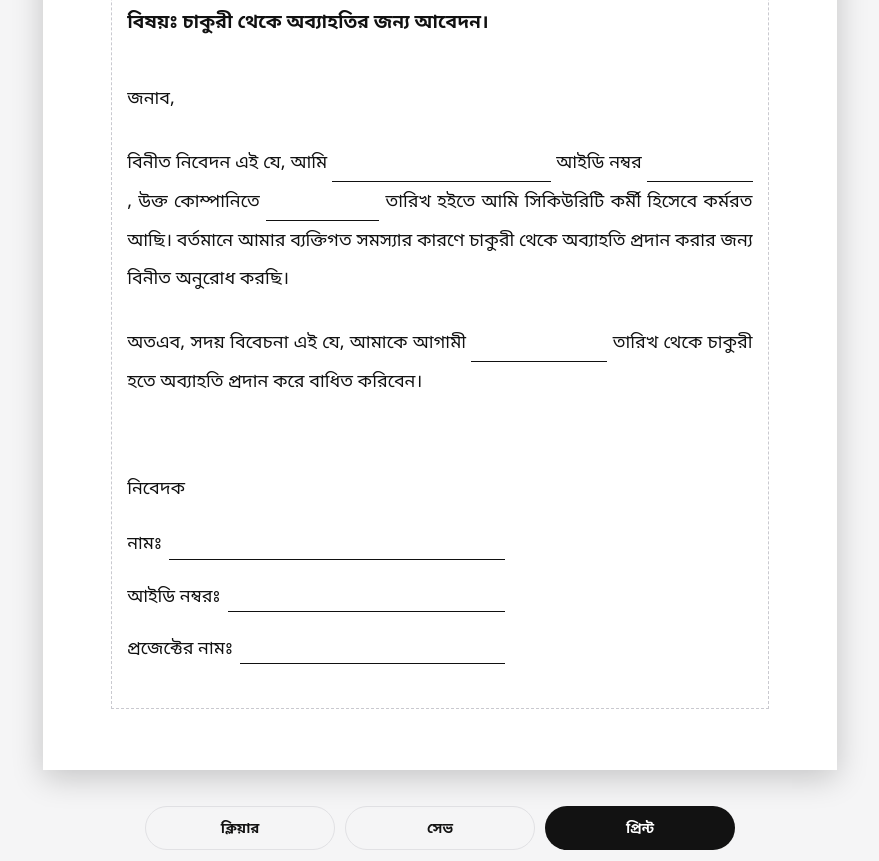
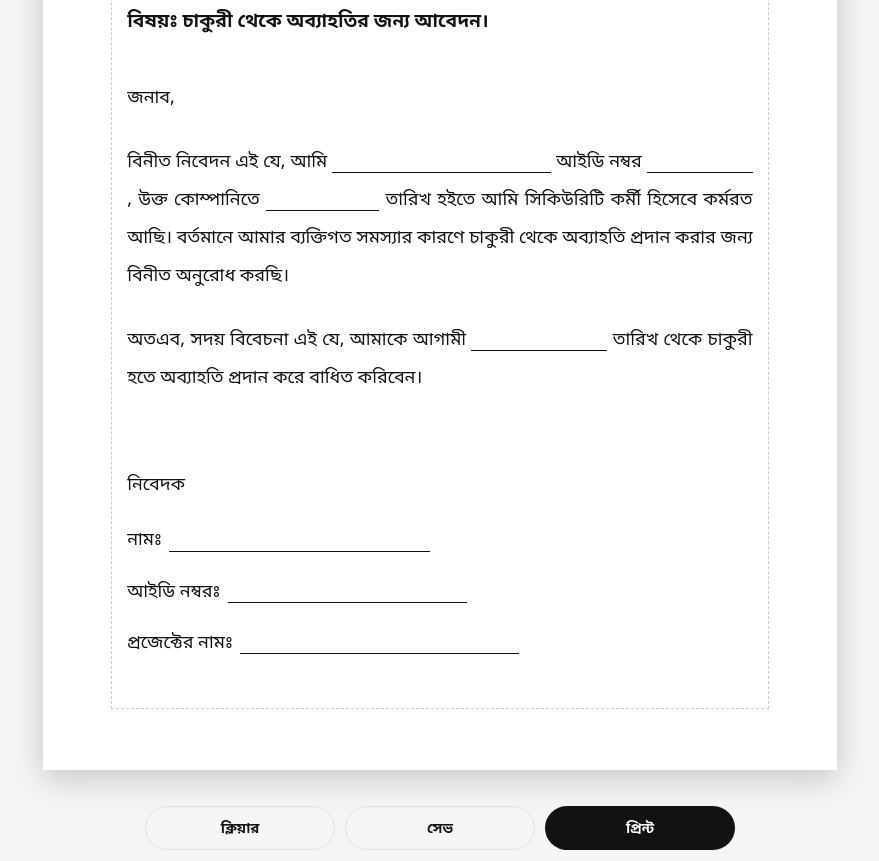
Before and after one commit to saiful-987-yu/formghor, a plain HTML site: page forms/resignation-letter/index.html in a window 1280 px wide. Shown: the part 687-1548 px from the top of the page, without its empty margins (200-1079 px from the left). Drawn offline with Linux system fonts and the light colour scheme.

Commit message:
Update new version

```diff
--- a/core/form.js
+++ b/core/form.js
@@ -388,6 +388,29 @@ input.select();
 updateEye();
 updateAsk();
 }
+var fitContext = document.createElement('canvas').getContext('2d');
+function autofitInput(node) {
+if (!node || !node.hasAttribute || !node.hasAttribute('data-autofit')) {
+return;
+}
+if (!node.value) {
+node.style.width = '';
+return;
+}
+var cs = window.getComputedStyle(node);
+if (!cs.fontSize) {
+return;
+}
+fitContext.font = cs.fontStyle + ' ' + cs.fontWeight + ' ' + cs.fontSize + ' ' + cs.fontFamily;
+var pad = (parseFloat(cs.paddingLeft) || 0) + (parseFloat(cs.paddingRight) || 0);
+node.style.width = Math.ceil(fitContext.measureText(node.value).width + pad + 3) + 'px';
+}
+function autofitAll() {
+var list = document.querySelectorAll('[data-autofit]');
+for (var i = 0; i < list.length; i++) {
+autofitInput(list[i]);
+}
+}
 function autosize(ta) {
 ta.style.height = 'auto';
 var h = ta.scrollHeight;
@@ -1250,8 +1273,22 @@ sanitizeKind(node, true);
 node.value = source[i].value;
 }
 node.dispatchEvent(new Event('g:filled'));
+autofitInput(node);
 if (node.classList.contains('g-ta')) {
 autosize(node);
+}
+}
+var holders = root.querySelectorAll('[data-mirror]');
+for (var h = 0; h < holders.length; h++) {
+var holder = holders[h];
+if (holder.tagName === 'INPUT' || holder.tagName === 'TEXTAREA') {
+continue;
+}
+var from = root.querySelector('[name="' + holder.getAttribute('data-mirror') + '"]');
+var text = from && typeof from.value === 'string' ? from.value.trim() : '';
+if (text) {
+holder.textContent = text;
+holder.classList.add('has');
 }
 }
 }
@@ -2576,6 +2613,16 @@ fit();
 }
 document.addEventListener('input', queueFit, true);
 document.addEventListener('g:filled', queueFit, true);
+document.addEventListener('input', function (e) {
+autofitInput(e.target);
+}, true);
+document.addEventListener('g:filled', function (e) {
+autofitInput(e.target);
+}, true);
+window.addEventListener('load', autofitAll);
+if (document.fonts && document.fonts.ready) {
+document.fonts.ready.then(autofitAll);
+}
 window.addEventListener('resize', previewFit);
 window.addEventListener('popstate', closePreview);
 window.addEventListener('load', fit);
--- a/forms/resignation-letter/form.css
+++ b/forms/resignation-letter/form.css
@@ -35,15 +35,25 @@ text-align: justify;
 margin: 0;
 line-height: 2.1;
 }
+.f-resignation-letter .g-in,
+.f-resignation-letter .mn {
+font-size: 14.5pt;
+font-style: italic;
+line-height: 1.3;
+}
 .f-resignation-letter .g-in {
-border-bottom: .3mm solid #111111;
+padding-top: 0;
+padding-bottom: 0;
+border-bottom: .2mm solid #111111;
 }
 .f-resignation-letter .txt .g-in {
 display: inline-block;
 width: 40mm;
-padding: 0 1mm;
+max-width: 100%;
+padding: 0 3mm;
 vertical-align: baseline;
-text-align: left;
+text-align: center;
+box-sizing: border-box;
 }
 .f-resignation-letter .txt .g-in.w1 {
 width: 58mm;
@@ -70,7 +80,15 @@ margin-bottom: 1mm;
 display: flex;
 align-items: baseline;
 gap: 2mm;
-width: 100mm;
+width: max-content;
+min-width: 100mm;
+max-width: 100%;
+}
+.f-resignation-letter .line.ln1 {
+min-width: 80mm;
+}
+.f-resignation-letter .line.ln2 {
+min-width: 90mm;
 }
 .f-resignation-letter .line > span:first-child {
 flex: none;
@@ -84,7 +102,7 @@ min-width: 0;
 flex: 1;
 min-width: 0;
 padding: 0 1mm;
-border-bottom: .3mm solid #111111;
+border-bottom: .2mm solid #111111;
 }
 .f-resignation-letter .g-pv .g-page .g-in {
 border-bottom-color: #111111 !important;
--- a/forms/resignation-letter/index.html
+++ b/forms/resignation-letter/index.html
@@ -43,14 +43,14 @@
 <div class="sbj"><b>বিষয়ঃ চাকুরী থেকে অব্যাহতির জন্য আবেদন।</b></div>
 <div class="txt">
 <p>জনাব,</p>
-<p>বিনীত নিবেদন এই যে, আমি <input class="g-in w1" name="name" type="text" data-fill="name"> আইডি নম্বর <input class="g-in w2" name="id_no" type="text" autocomplete="off">, উক্ত কোম্পানিতে <input class="g-in w3" name="join_date" data-kind="date" type="text"> তারিখ হইতে আমি সিকিউরিটি কর্মী হিসেবে কর্মরত আছি। বর্তমানে আমার ব্যক্তিগত সমস্যার কারণে চাকুরী থেকে অব্যাহতি প্রদান করার জন্য বিনীত অনুরোধ করছি।</p>
-<p>অতএব, সদয় বিবেচনা এই যে, আমাকে আগামী <input class="g-in w4" name="leave_date" data-kind="date" type="text"> তারিখ থেকে চাকুরী হতে অব্যাহতি প্রদান করে বাধিত করিবেন।</p>
+<p>বিনীত নিবেদন এই যে, আমি <input class="g-in w1" data-autofit="1" name="name" type="text" data-fill="name"> আইডি নম্বর <input class="g-in w2" data-autofit="1" name="id_no" type="text" autocomplete="off">, উক্ত কোম্পানিতে <input class="g-in w3" data-autofit="1" name="join_date" data-kind="date" type="text"> তারিখ হইতে আমি সিকিউরিটি কর্মী হিসেবে কর্মরত আছি। বর্তমানে আমার ব্যক্তিগত সমস্যার কারণে চাকুরী থেকে অব্যাহতি প্রদান করার জন্য বিনীত অনুরোধ করছি।</p>
+<p>অতএব, সদয় বিবেচনা এই যে, আমাকে আগামী <input class="g-in w4" data-autofit="1" name="leave_date" data-kind="date" type="text"> তারিখ থেকে চাকুরী হতে অব্যাহতি প্রদান করে বাধিত করিবেন।</p>
 </div>
 <div class="nib">
 <div class="nb">নিবেদক</div>
-<div class="line"><span>নামঃ</span><span class="mn" data-mirror="name">&#8203;</span></div>
-<div class="line"><span>আইডি নম্বরঃ</span><span class="mn" data-mirror="id_no">&#8203;</span></div>
-<div class="line"><span>প্রজেক্টের নামঃ</span><input class="g-in" name="project" type="text" autocomplete="off"></div>
+<div class="line ln1"><span>নামঃ</span><span class="mn" data-mirror="name">&#8203;</span></div>
+<div class="line ln2"><span>আইডি নম্বরঃ</span><span class="mn" data-mirror="id_no">&#8203;</span></div>
+<div class="line ln3"><span>প্রজেক্টের নামঃ</span><input class="g-in" name="project" type="text" autocomplete="off"></div>
 </div>
 </div>
 </div>
```
